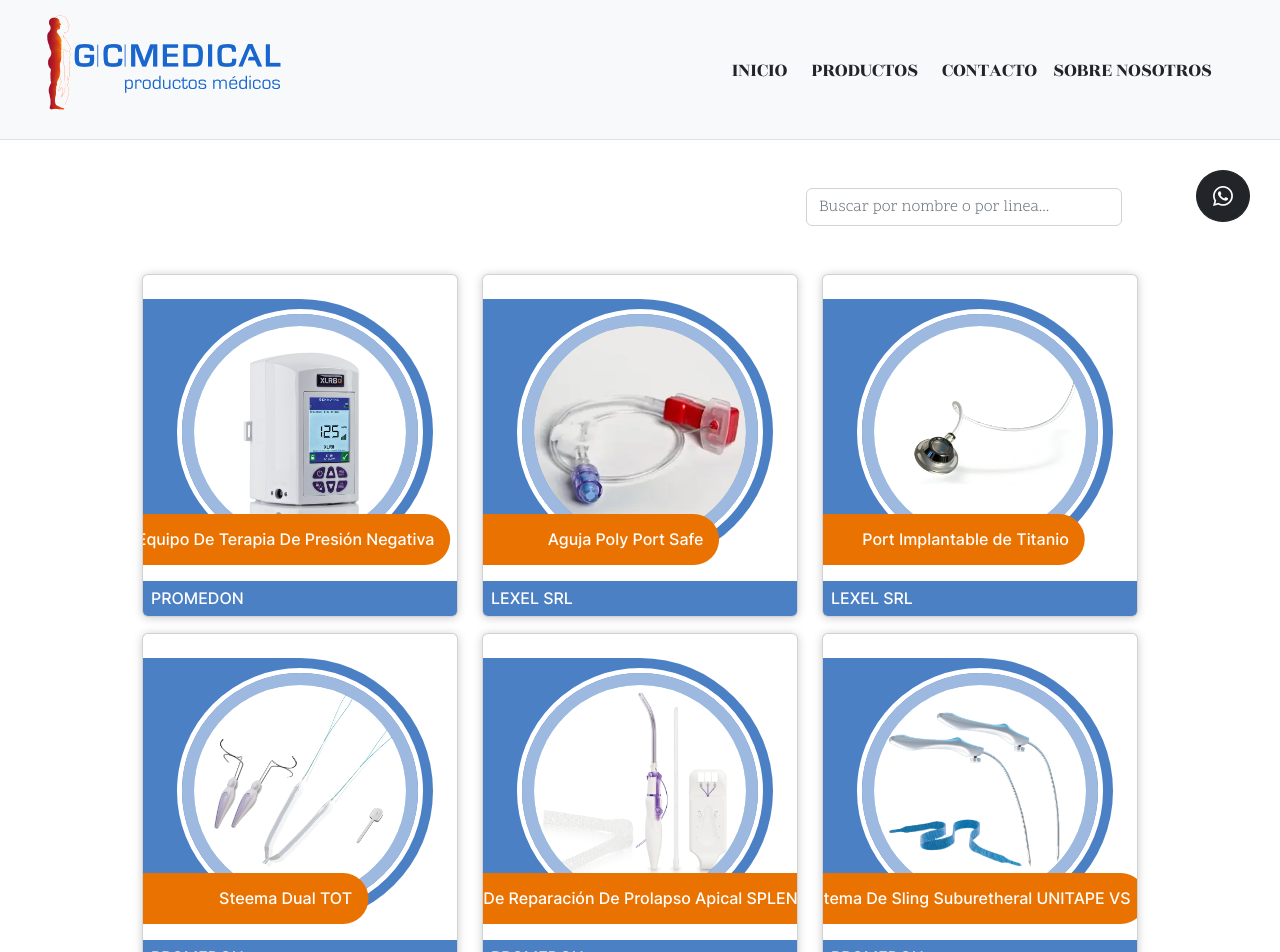
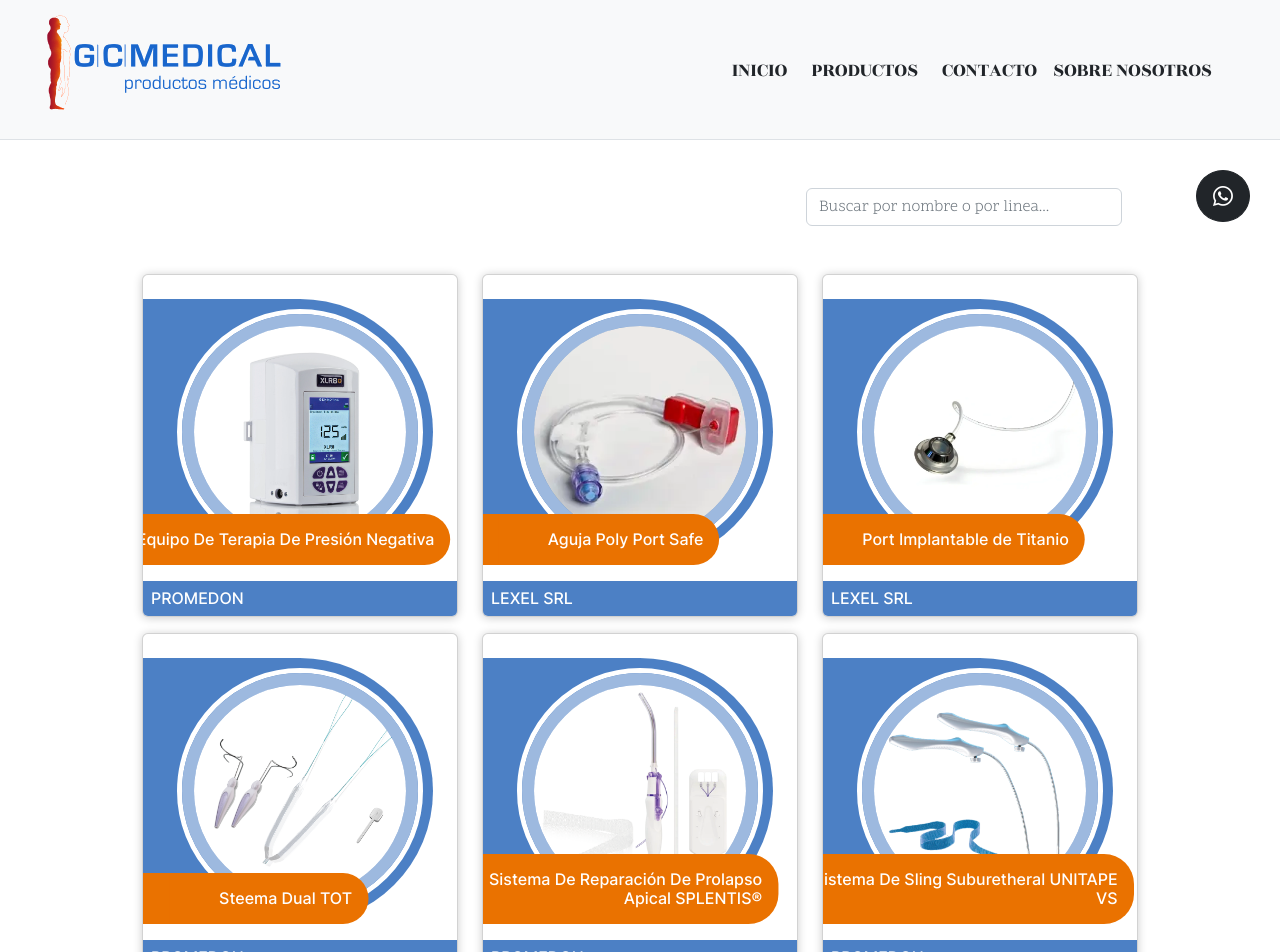
Before and after one commit to florencianionquepan/gc-medical, a React (Vite) app: page /productos in a window 1280 px wide. Shown: the top 952 px of the page. Built offline with nearby package versions, Linux system fonts and the light colour scheme.

Commit message:
fix titles products cards

```diff
--- a/src/products/ProductCard.jsx
+++ b/src/products/ProductCard.jsx
@@ -4,6 +4,27 @@ import { ImageComponent } from "../assets/utils/ImageComponent";
 export const ProductCard = ({product}) => {
 
   const imagePath = '/img/products/'.concat(product.image);
+
+  const adjustText = (text, maxLength) => {
+    const words = text.split(' ');
+    let line1 = '';
+    let line2 = '';
+    let line = 1;
+
+    words.forEach((word) => {
+      if (line === 1 && (line1 + word).length <= maxLength) {
+        line1 += word + ' ';
+      } else if (line === 1) {
+        line = 2;
+        line2 += word + ' ';
+      } else if (line === 2 && (line2 + word).length <= maxLength) {
+        line2 += word + ' ';
+      }
+    });
+    return `<span>${line1.trim()}<br>${line2.trim()}</span>`;
+  }
+
+  const adjustedName = adjustText(product.name, 37);
 
   return (
     <>
@@ -21,8 +42,8 @@ export const ProductCard = ({product}) => {
               </div>
           </div>
           <div className="card-body bg-naranja title-product-custom" style={{zIndex:10}}>
-              <h6 className="card-title text-end text-white mb-0 text-decoration-none inter">
-                  {product.name}
+              <h6 className="card-title text-end text-white mb-0 text-decoration-none inter"
+              dangerouslySetInnerHTML={{ __html: adjustedName }}>
               </h6>
           </div>
         </div>
```
